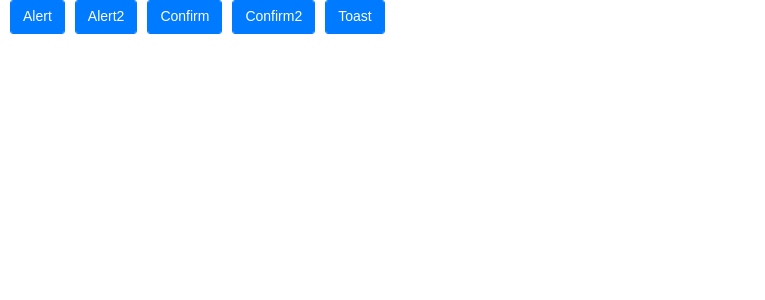
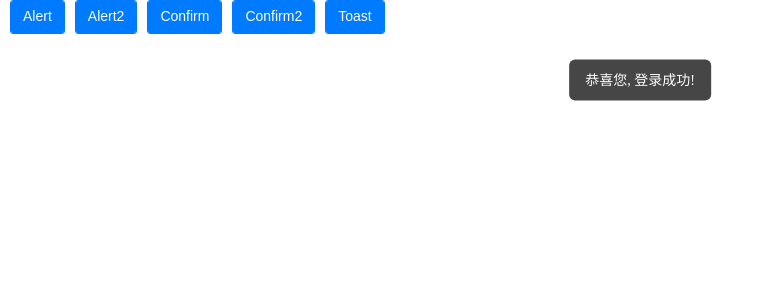
Before and after one commit to helicopters/wc-messagebox, a Vue app: page / in a window 1280 px wide. Both pictures are taken after a click on the button "Toast". Shown: the top 300 px of the page, without its empty margins (0-765 px from the left). Built offline with nearby package versions, Linux system fonts and the light colour scheme.

Commit message:
删掉了 toast 的 style 配置选项, 提供了 locaiton 来控制位置

```diff
--- a/src/App.vue
+++ b/src/App.vue
@@ -124,7 +124,10 @@ button{
           })
       },
       toast () {
-        this.$toast('恭喜您, 登录成功!');
+        this.$toast('恭喜您, 登录成功!', {
+          duration: 40000,
+          location: 'top'
+        });
       },
 
     }
--- a/src/wc-messagebox/Toast/tpl.vue
+++ b/src/wc-messagebox/Toast/tpl.vue
@@ -3,9 +3,22 @@
     position: fixed;
     z-index: 9999;
     line-height: 17px;
+}
+
+.wc-toast--default {
     left: 50%;
     transform: translate(-50%, 0);
     bottom: 80px;
+}
+.wc-toast--center {
+	top: 50%;
+	left: 50%;
+	transform: translate(-50%, -50%);
+}
+.wc-toast--top {
+	top: 80px;
+	left: 50%;
+	transform: translate(-50%, -50%);
 }
 .wc-toast-message {
     font-size: 14px;
@@ -29,7 +42,7 @@
 </style>
 <template>
 	<transition name="wc-fade">
-		<div class="wc-toast" v-if="show" :style="style">
+		<div class="wc-toast" v-if="show" :class="{'wc-toast--center': location == 'center', 'wc-toast--default': location == '', 'wc-toast--top': location == 'top'}">
 			<div class="wc-toast-message">
 				{{content}}
 			</div>
@@ -45,7 +58,7 @@
 				show: false,
 				content: '',
 				duration: 1500,
-				style: {}
+				location: ''
 			}
 		}
 	}
```
Also changed, not shown: 1 other file (tests, documents, lock files or other folders).
